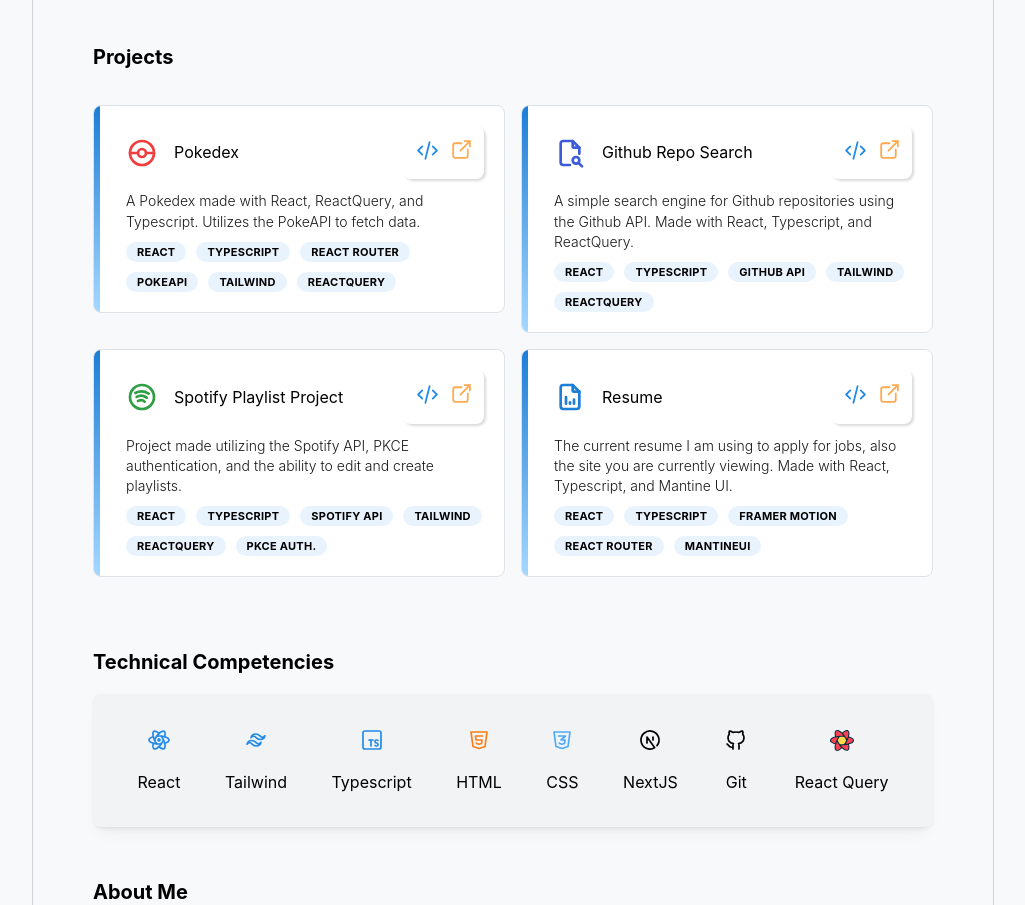
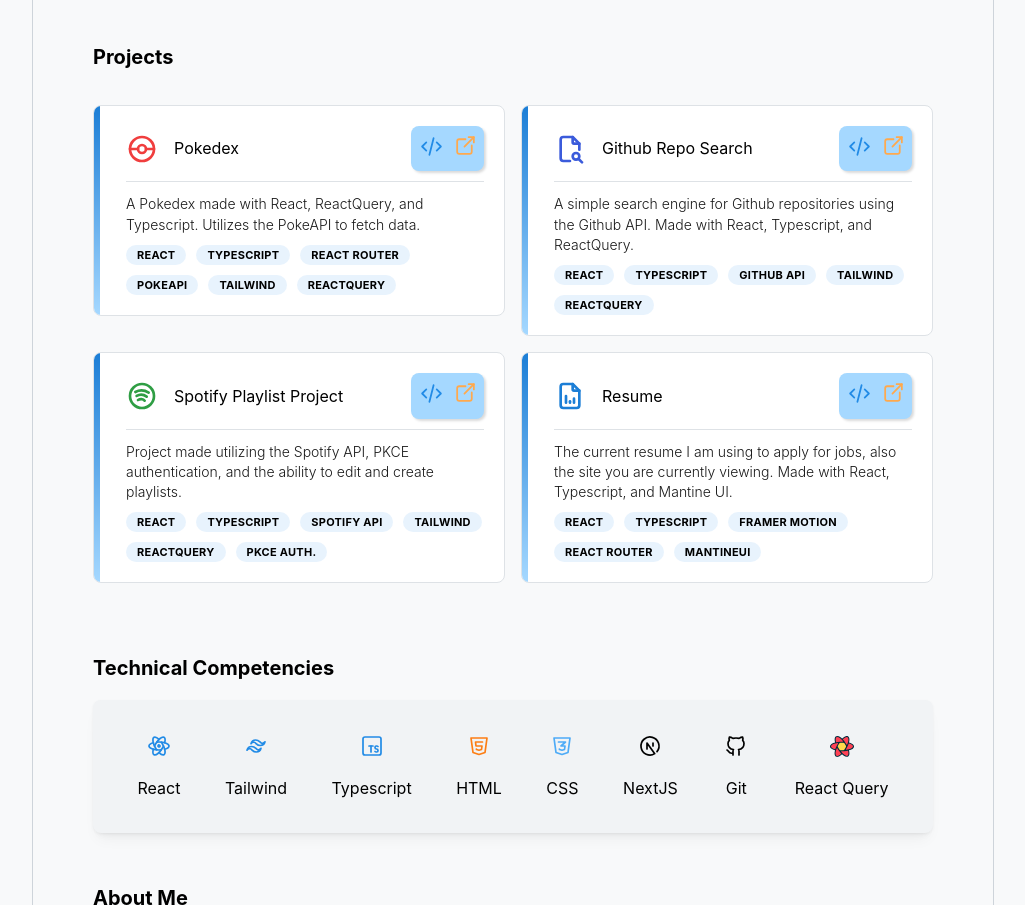
Before and after one commit to johnathew/johnathew.github.io, a React (Vite) app: page / in a window 1280 px wide. Shown: the part 1500-2405 px from the top of the page, without its empty margins (127-1152 px from the left). Built offline with nearby package versions, Linux system fonts and the light colour scheme.

Commit message:
project card edit

```diff
--- a/src/components/Projects/Projects.module.css
+++ b/src/components/Projects/Projects.module.css
@@ -70,7 +70,7 @@
 
 .cardTitle {
   font-size: var(--mantine-font-size-md);
-  font-weight: 600;
+  font-weight: 400;
   margin-bottom: var(--mantine-spacing-xs);
   margin-top: var(--mantine-spacing-xs);
   text-align: center;
@@ -78,13 +78,10 @@
     margin-bottom: var(--mantine-spacing-xs);
     margin-top: var(--mantine-spacing-xs);
   }
-  @media (max-width: $mantine-breakpoint-xs) {
-    font-size: var(--mantine-font-size-md);
-  }
 
 }
 .control {
-  padding: var(--mantine-spacing-xs);
+  padding: calc(var(--mantine-spacing-sm) / 2);
   border-radius: var(--mantine-radius-md);
   gap: 8px;
   width: auto;
@@ -94,8 +91,5 @@
   align-items: center;
   cursor: pointer;
   box-shadow: rgba(0, 0, 0, 0.15) 1.95px 1.95px 2.6px;
-  background-color: light-dark(var(--mantine-color-), var(--mantine-color-dark-8));
-  @media (max-width: $mantine-breakpoint-xs) {
-    padding: var(--mantine-spacing-xs);
-  }
+  background-color: light-dark(var(--mantine-color-blue-2), var(--mantine-color-dark-8));
 }
--- a/src/components/Projects/index.tsx
+++ b/src/components/Projects/index.tsx
@@ -1,4 +1,4 @@
-import { SimpleGrid, Text, Container, Paper, Badge, Group, useMantineColorScheme, ActionIcon, Tooltip, Box } from '@mantine/core';
+import { SimpleGrid, Text, Container, Paper, Badge, Group, useMantineColorScheme, ActionIcon, Tooltip, Box, Divider } from '@mantine/core';
 import classes from './Projects.module.css';
 import { motion, useAnimation, useInView } from 'framer-motion';
 import { useRef, useEffect } from 'react';
@@ -33,7 +33,7 @@
       <Group justify='space-between'>
         <Group>
           {article.icon}
-          <Text fw={400} className={classes.cardTitle}>
+          <Text className={classes.cardTitle}>
             {article.title}
           </Text>
         </Group>
@@ -41,7 +41,7 @@
           <Link to={article.to}>
             <Tooltip label={article.tooltipGH} events={{ hover: true, focus: true, touch: false }}>
               <motion.div whileHover={{ scale: 1.5, transition: { type: 'ease' } }}>
-                <ActionIcon variant='subtle' color='blue' aria-label='Github link'>
+                <ActionIcon variant='transparent' color='blue' aria-label='Github link'>
                   {article.ghLink}
                 </ActionIcon>
               </motion.div>
@@ -56,6 +56,7 @@
           </Link>
         </Box>
       </Group>
+      <Divider mt={10} />
       <Text size="sm" fw={300} opacity={0.9} mt="sm" mb="xs">
         {article.description}
       </Text>
```
